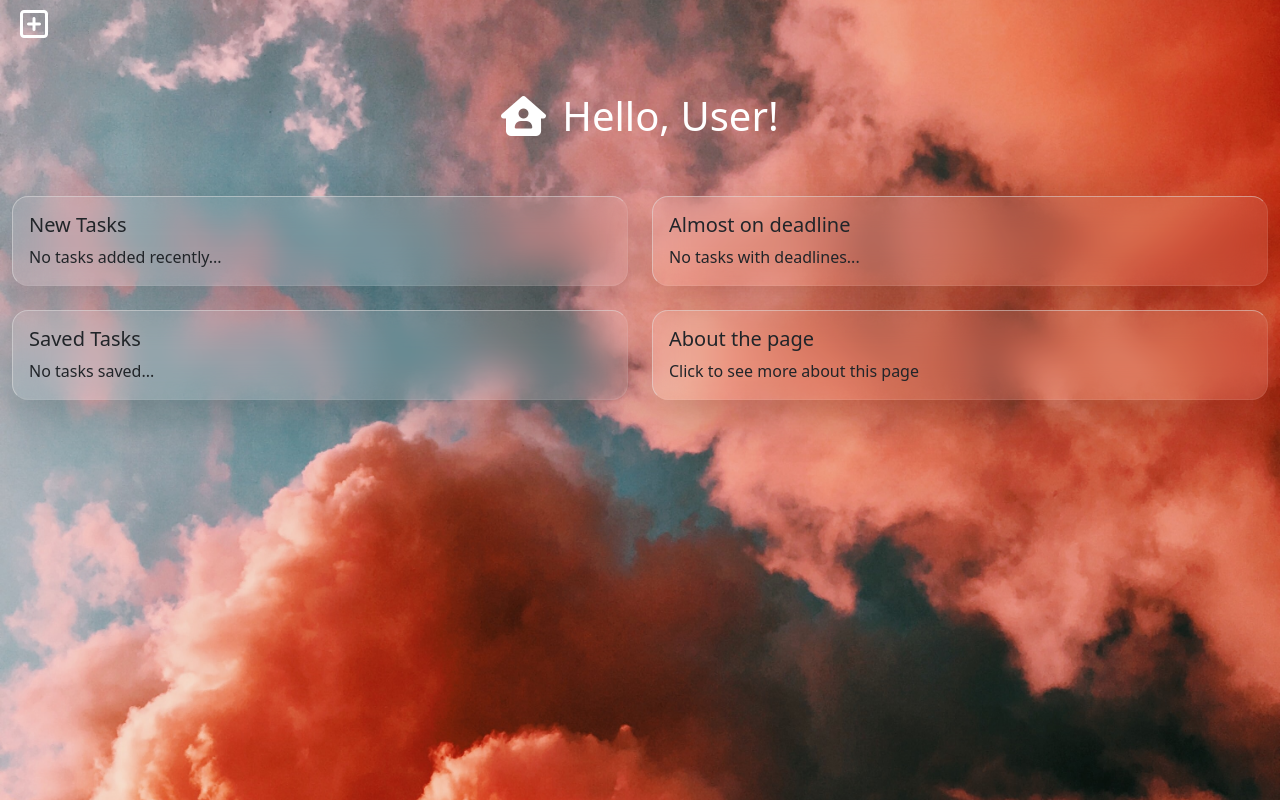
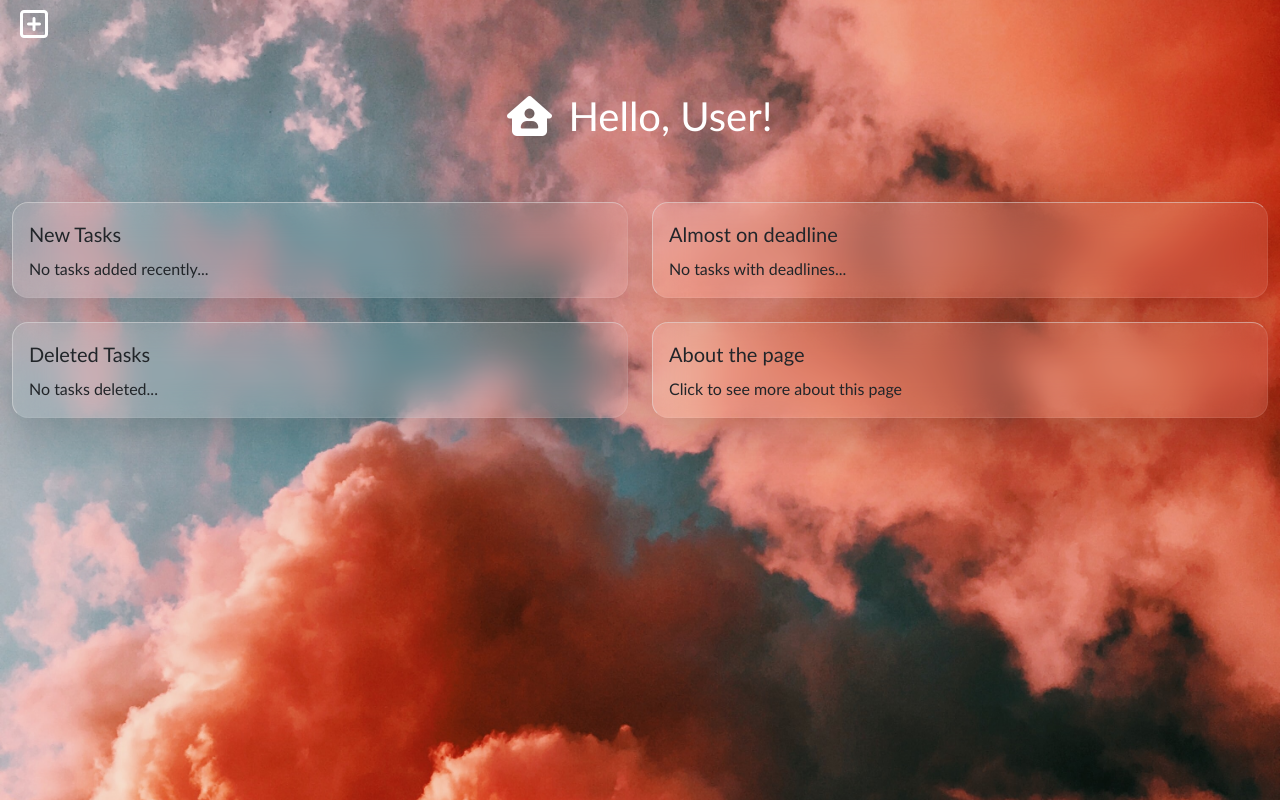
Before and after one commit to temoc1n/Treffio, a Vue app in the folder treffio_vuejs/: page / in a window 1280 px wide. Built offline with nearby package versions, Linux system fonts and the light colour scheme.

Commit message:
Trash Page Feature

```diff
--- a/treffio_vuejs/src/assets/main.css
+++ b/treffio_vuejs/src/assets/main.css
@@ -8,6 +8,12 @@ body {
     background-position: center center;
     background-attachment: fixed;
 }
+
+h1, h2, h3, h4, h5, span, p {
+    line-height: 1.5;
+    font-family: 'Gill Sans', 'Gill Sans MT', Calibri, 'Trebuchet MS', sans-serif;
+}
+
 
 .delete-btn:hover, .delete-btn:active {
     background-color: rgba(255, 0, 0, 0.744) !important;
--- a/treffio_vuejs/src/components/Header/DashboardSidebar.vue
+++ b/treffio_vuejs/src/components/Header/DashboardSidebar.vue
@@ -13,7 +13,6 @@
                     <h5 class="sidebar-options rounded-2 p-1" @click="changeRoute('/')">Home</h5>
                     <h5 class="sidebar-options rounded-2 p-1 mt-3" @click="changeRoute('/new-task')">New Task</h5>
                     <h5 class="sidebar-options rounded-2 p-1 mt-3" @click="changeRoute('/list-tasks')">List Tasks</h5>
-                    <h5 class="sidebar-options rounded-2 p-1 mt-3" @click="changeRoute('/saved-tasks')">Saved Tasks</h5>
                     <h5 class="sidebar-options rounded-2 p-1 mt-3" @click="changeRoute('/trash')">Trash</h5>
                     <hr>
                 </div>
--- a/treffio_vuejs/src/router/index.js
+++ b/treffio_vuejs/src/router/index.js
@@ -17,11 +17,6 @@ const routes = [
     component: () => import('../views/ListTasks.vue')
   },
   {
-    path: '/saved-tasks',
-    name: 'saved-tasks',
-    component: () => import('../views/SavedTasks.vue')
-  },
-  {
     path: '/trash',
     name: 'trash',
     component: () => import('../views/TrashView.vue')
--- a/treffio_vuejs/src/views/ListTasks.vue
+++ b/treffio_vuejs/src/views/ListTasks.vue
@@ -31,7 +31,6 @@
                     <TaskComponent :card_number="cards.card2.card_number" :card_title="cards.card2.card_title" :card_description="cards.card2.card_description"/>
                     <TaskComponent :card_number="cards.card3.card_number" :card_title="cards.card3.card_title" :card_description="cards.card3.card_description" :card_deadline="cards.card3.card_deadline"/>
                     <TaskComponent :card_number="cards.card3.card_number" :card_title="cards.card3.card_title" :card_description="cards.card3.card_description" :card_deadline="cards.card3.card_deadline"/>
-
                 </div>
             </div>
         </div>
--- a/treffio_vuejs/src/views/MainDashboard.vue
+++ b/treffio_vuejs/src/views/MainDashboard.vue
@@ -13,7 +13,7 @@
                 <CardComponent :card_title="cards.deadline_card.title" :description="cards.deadline_card.description" @click="changeRoute('/list-tasks')"/>
             </div>
             <div class="col-md-12 d-flex gap-4 mt-4 justify-content-center" :style="getIndex">
-                <CardComponent :card_title="cards.savedtasks_card.title" :description="cards.savedtasks_card.description" @click="changeRoute('/saved-tasks')"/>
+                <CardComponent :card_title="cards.savedtasks_card.title" :description="cards.savedtasks_card.description" @click="changeRoute('/trash')"/>
                 <CardComponent :card_title="cards.about_card.title" :description="cards.about_card.description" @click="changeRoute('/about')"/>
             </div>
         </div>
@@ -42,8 +42,8 @@ export default {
                     description: 'No tasks with deadlines...'
                 },
                 savedtasks_card:{
-                    title: 'Saved Tasks',
-                    description: 'No tasks saved...'
+                    title: 'Deleted Tasks',
+                    description: 'No tasks deleted...'
                 },
                 about_card:{
                     title: 'About the page',
--- a/treffio_vuejs/src/views/SavedTasks.vue
+++ /dev/null
@@ -1,11 +0,0 @@
-<template>
-<h1>Saved</h1>
-</template>
-<script>
-export default {
-    name: 'SavedTasks',
-}
-</script>
-<style scoped>
-
-</style>
--- a/treffio_vuejs/src/views/TrashView.vue
+++ b/treffio_vuejs/src/views/TrashView.vue
@@ -1,5 +1,14 @@
 <template>
-    <h1> Trash </h1>
+    <div class="container-fluid">
+        <div class="row">
+            <div class="text-center">
+                <h1 class="text-white">Deleted Tasks</h1>
+            </div>
+            <div class="col-md-12 d-flex gap-4 justify-content-center mt-5">
+                <h2>No deleted Tasks</h2>
+            </div>
+        </div>
+    </div>
 </template>
 <script>
 export default {
```
